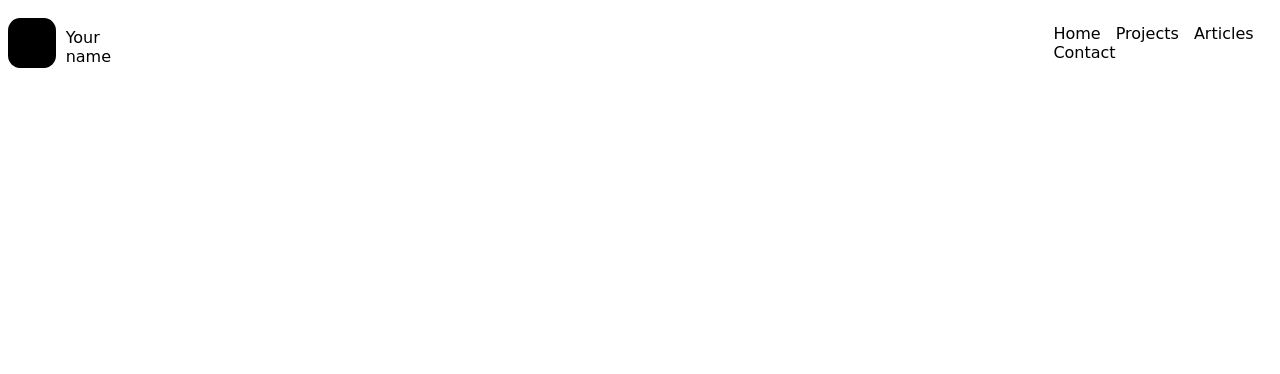
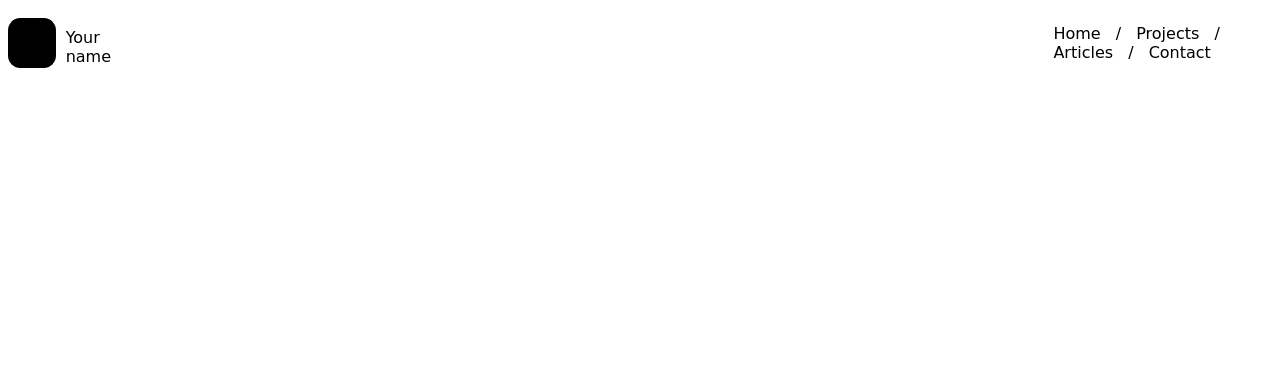
Before and after one commit to abelb2154-sys/portolio_activity, a plain HTML site: page index.html in a window 1280 px wide. Shown: the top 374 px of the page. Drawn offline with Linux system fonts and the light colour scheme.

Commit message:
Update index.html

```diff
--- a/index.html
+++ b/index.html
@@ -15,8 +15,11 @@
 					<span id="text_div">Your name</span>
 					<nav>
 						<a class="nav_header">Home </a>
+						<a class="nav_header"> / </a>
 						<a class="nav_header">Projects </a>
+						<a class="nav_header"> / </a>
 						<a class="nav_header">Articles </a>
+						<a class="nav_header"> / </a>
 						<a class="nav_header">Contact </a>
 					</nav>
 
```
